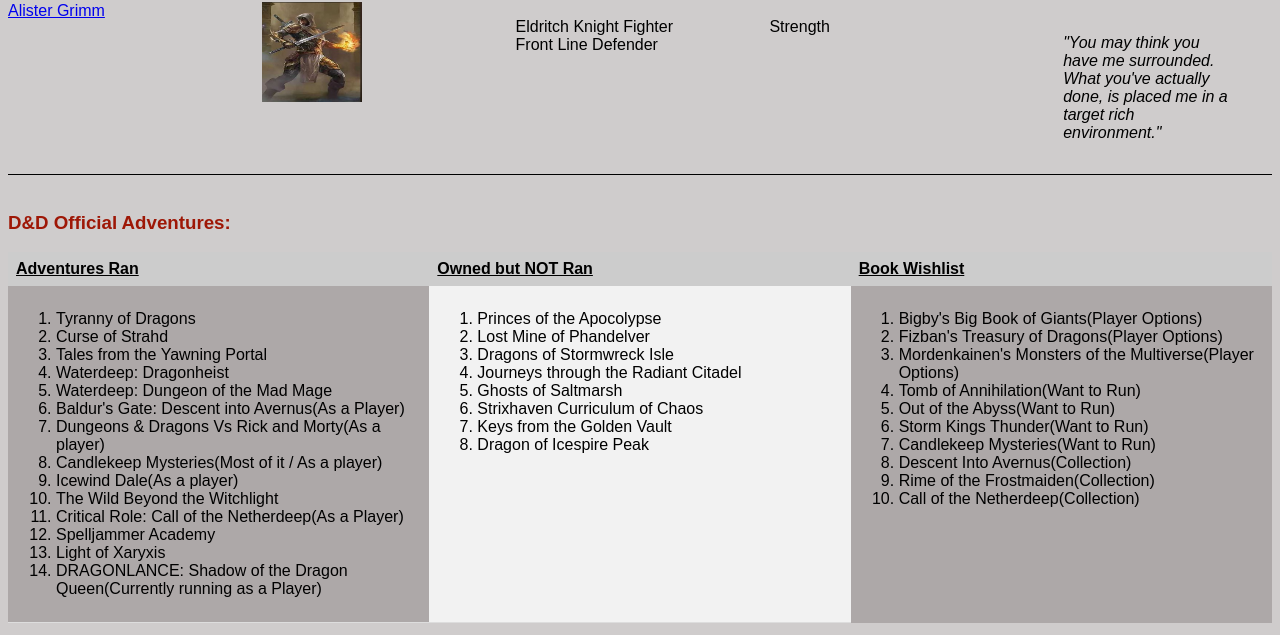
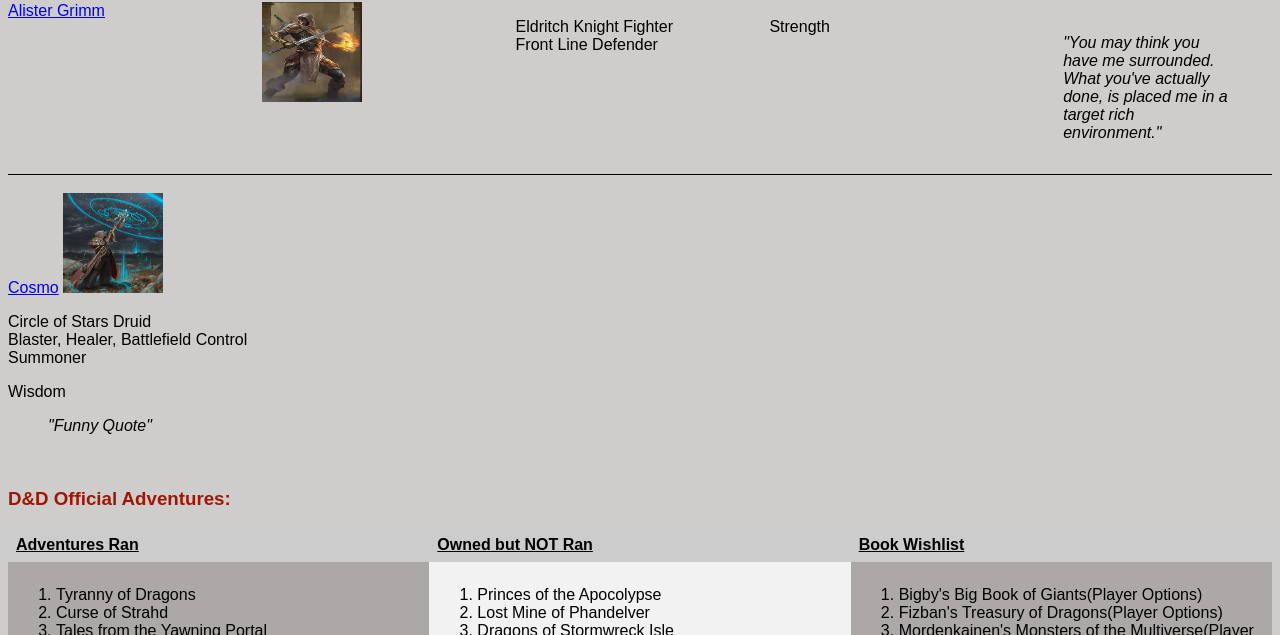
Before and after one commit to OSWisdom/DND-Website-Project, a website: page index.html in a window 1280 px wide. Shown: the part 653-1288 px from the top of the page. Drawn offline with Linux system fonts and the light colour scheme.

Commit message:
Add files via upload

```diff
--- a/index.html
+++ b/index.html
@@ -85,7 +85,7 @@
                     <section id="character-grid">
                         <a href="Alister Grimm.html">Alister Grimm</a>
                         <img src="img/Alister Grimm.jpg" />
-                    <p id="myParagraph">Eldritch Knight Fighter <br> Front Line Defender</p>
+                        <p id="myParagraph">Eldritch Knight Fighter <br>Front Line Defender</p>
                         <nav>
                             <p>Strength</p>
                         </nav>
@@ -94,6 +94,16 @@
                 </nav>
                 <br>
 
+                <a href="Cosmo.html">Cosmo</a>
+                <img src="img/Cosmo.jpg" />
+                <p id="myParagraph">Circle of Stars Druid <br>Blaster, Healer, Battlefield Control<br> Summoner </p>
+                <nav>
+                    <p>Wisdom</p>
+                </nav>
+                <blockquote><p id="quotes-section">"Funny Quote"</p></blockquote>
+            </section>
+            </nav>
+            <br>
 
             <main>
                 <section>
```
Also changed, not shown: Cosmo.html (added), img/Cosmo.jpg (added). Lines whose indentation alone changed are shown as unchanged.
